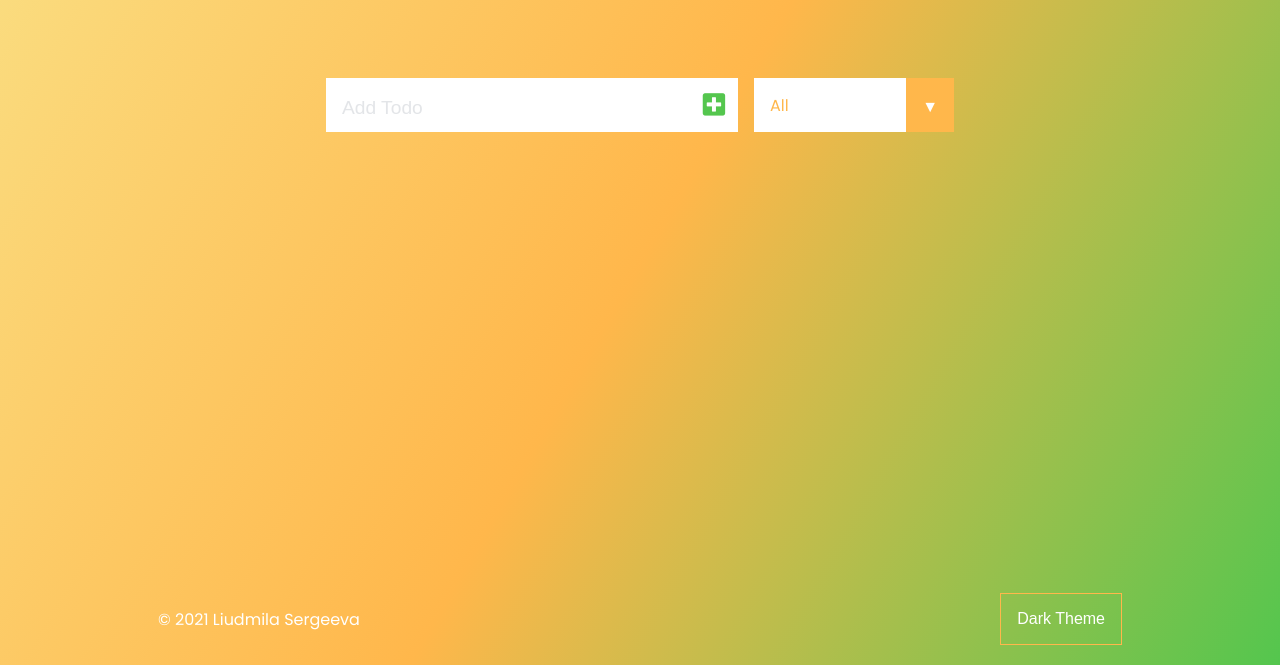
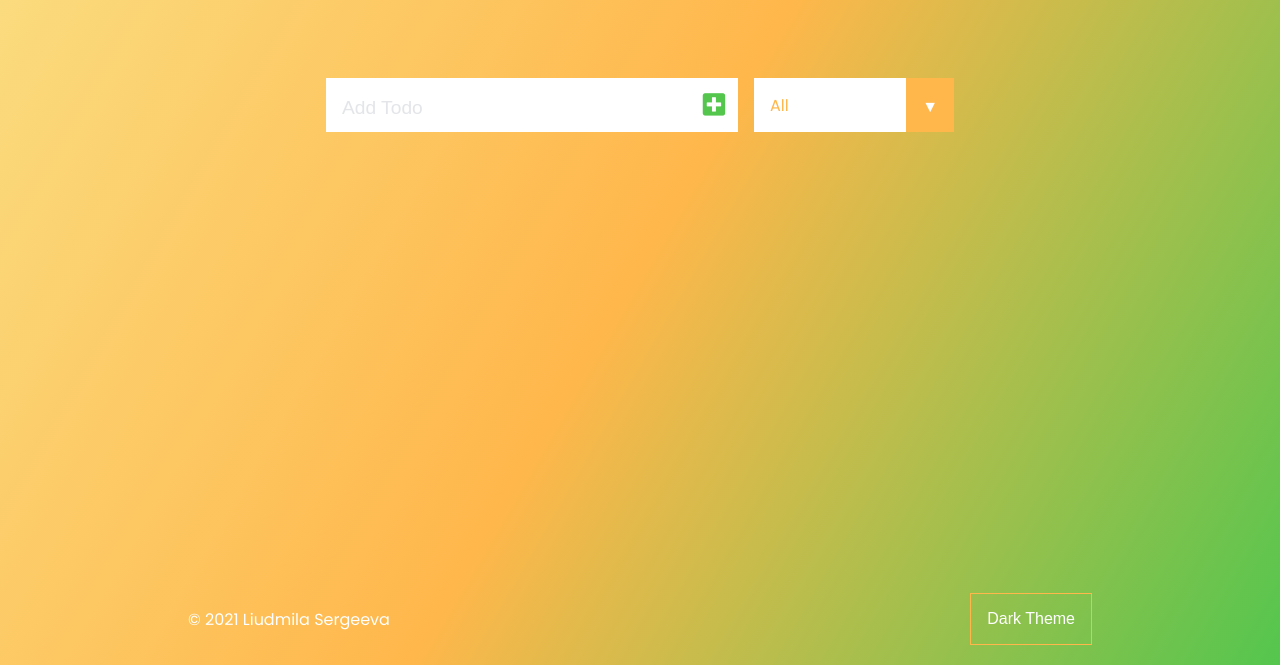
Before and after one commit to MilaSergeeva/to_do_vanillaJS, a plain HTML site: page index.html in a window 1280 px wide. Shown: the part 135-800 px from the top of the page. Drawn offline with Linux system fonts and the light colour scheme.

Commit message:
padding adj

```diff
--- a/style.css
+++ b/style.css
@@ -291,7 +291,7 @@ html {
 .footer {
   display: flex;
   justify-content: space-between;
-  padding: 20px 30px;
+  padding: 60px 80px 20px;
   align-items: center;
   transition: all 0.3s ease;
   color: #fff;
@@ -532,11 +532,19 @@ html {
   .popup__todo {
     font-size: 1.5rem;
   }
+
+  .footer {
+    padding: 40px 60px 20px;
+  }
 }
 
 @media screen and (max-width: 800px) {
   .popup__todo {
     font-size: 1rem;
+  }
+
+  .footer {
+    padding: 20px;
   }
 }
 
```
